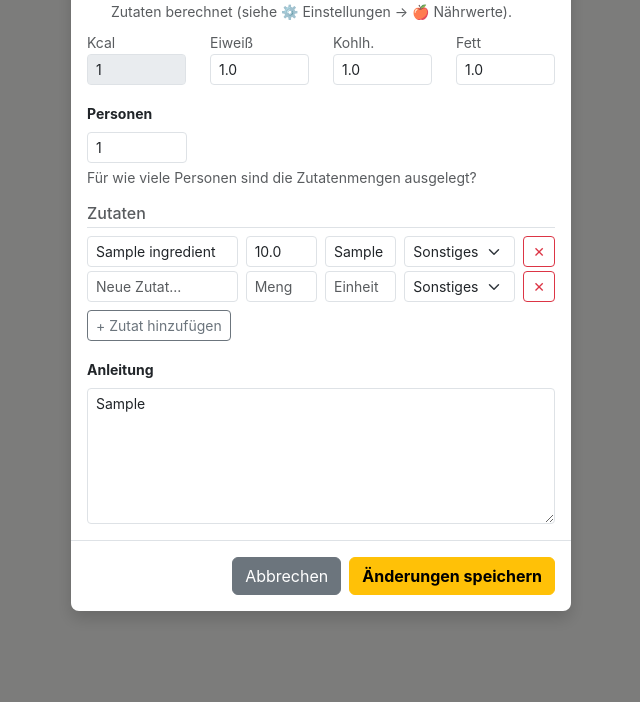
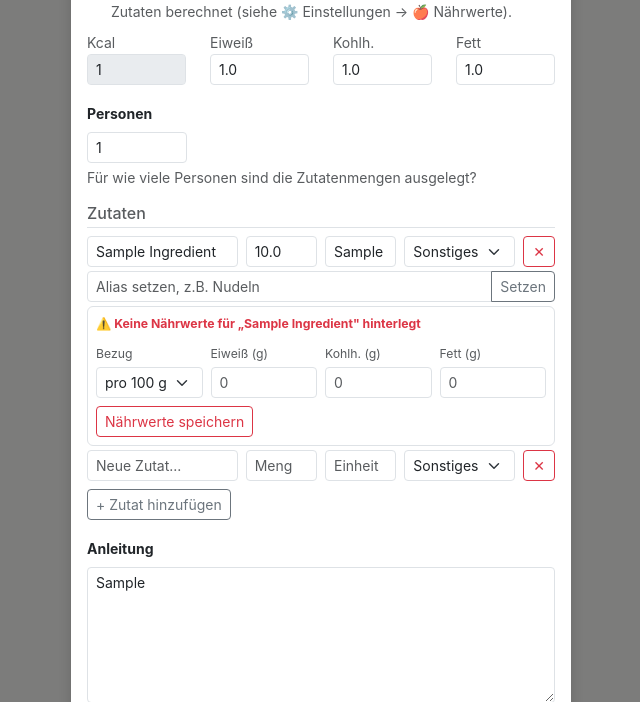
Before and after one commit to GurKeSaLaT/Speiseplan, a Flask app: page /manage/recipe/edit-list in a window 1280 px wide, after a click on "Bearbeiten ✏️". Shown: the part 665-1367 px from the top of the page, without its empty margins (319-959 px from the left). Run offline with Flask 3, Linux system fonts and the light colour scheme; tables that the repository leaves empty hold one stand-in row (values such as "Sample post"); some libraries are stand-ins or nearby versions.

Commit message:
Rezept bearbeiten: Zutatenname zeigt Alias, echter Name erst nach Klick
Jede bestehende Zutatenzeile im Bearbeiten-Modal zeigt jetzt standardmäßig
den über eine evtl. Alias-Zuordnung aufgelösten kanonischen Namen (z.B.
"Nudeln" statt "Fusilli") als reinen Anzeigetext - ein Klick (oder
Enter/Leertaste) blendet stattdessen das echte, editierbare Feld mit dem
tatsächlich für dieses Rezept gespeicherten Namen ein. Der eigentliche
Formularwert ändert sich dabei nie von selbst, nur eine bewusste
Bearbeitung überschreibt ihn - ein Speichern ohne Anfassen des Felds
kann den Namen also nicht versehentlich durch den Alias ersetzen.

Außerdem erscheint der Alias-/Nährwert-Hinweis (inkl. "Nährwerte
nachtragen"-Kasten) jetzt auch für bereits ausgefüllte Zutatenzeilen
direkt beim Öffnen des Bearbeiten-Modals, nicht erst wenn man ins Feld
tippt - identisch zum Verhalten beim Anlegen eines neuen Rezepts.

Co-Authored-By: Claude Sonnet 5 <noreply@anthropic.com>
Claude-Session: https://claude.ai/code/session_013hFCAr2RjYrLemGjnkq9mE

```diff
--- a/routes/recipes.py
+++ b/routes/recipes.py
@@ -27,6 +27,7 @@ from models import db, Category, Recipe, Ingredient
 from services.seasons import (
     SEASONS, save_recipe_seasons, describe_recipe_seasons, format_recipe_seasons
 )
+from services.ingredient_aliases import normalize_ingredient_name
 from services.nutrition import compute_calories, compute_recipe_nutrition
 from services.recipe_import import fetch_recipe_from_url, RecipeImportError
 from services.settings import get_display_units
@@ -81,11 +82,16 @@ def recipe_edit_list_view():
     recipe_season_info = {}
     # Zutatenmengen werden kanonisch (immer g/ml) gespeichert, aber in der
     # vom Nutzer gewählten Einheit (siehe services/settings.py) im
-    # Bearbeiten-Formular vorbefüllt - Ingredient-ID -> (amount, unit) für
-    # die Formularfelder in recipe_edit_list.html. Ein Speichern OHNE
-    # Änderung liefert über normalize_amount_unit() wieder exakt denselben
-    # kanonischen Wert (siehe services/units.py-Docstring), das Umrechnen
-    # hier ist also verlustfrei umkehrbar.
+    # Bearbeiten-Formular vorbefüllt - Ingredient-ID -> (amount, unit,
+    # canonical_name) für die Formularfelder in recipe_edit_list.html. Ein
+    # Speichern OHNE Änderung liefert über normalize_amount_unit() wieder
+    # exakt denselben kanonischen Wert (siehe services/units.py-Docstring),
+    # das Umrechnen hier ist also verlustfrei umkehrbar. canonical_name
+    # (dritter Wert) ist der über eine evtl. bestehende Alias-Zuordnung
+    # aufgelöste Name (siehe services/ingredient_aliases.py) - das Template
+    # zeigt ihn standardmäßig statt des tatsächlich gespeicherten Namens an
+    # (erst ein Klick ins Feld legt Letzteren zum Bearbeiten frei, siehe
+    # static/ingredient_alias_hint.js: wireEditableIngredientNames).
     display_units = get_display_units()
     ingredient_display = {}
     for recipe in recipes:
@@ -99,7 +105,8 @@ def recipe_edit_list_view():
             'labels': format_recipe_seasons(recipe),
         }
         for ing in recipe.ingredients:
-            ingredient_display[ing.id] = convert_for_display(ing.amount, ing.unit, display_units)
+            display_amount, display_unit = convert_for_display(ing.amount, ing.unit, display_units)
+            ingredient_display[ing.id] = (display_amount, display_unit, normalize_ingredient_name(ing.name))
 
     return render_template(
         'recipe_edit_list.html', recipes=recipes, categories=categories,
--- a/templates/recipe_edit_list.html
+++ b/templates/recipe_edit_list.html
@@ -64,6 +64,18 @@
     <option value="{{ canonical }}"></option>
     {% endfor %}
 </datalist>
+
+<style>
+/* Anzeige-Zeile für den aufgelösten Alias-Namen einer Zutat (siehe
+   static/ingredient_alias_hint.js: wireEditableIngredientNames) - optisch
+   wie das <input> darunter, aber selbst kein Formularfeld. */
+.ing-name-display {
+    cursor: pointer;
+    overflow: hidden;
+    text-overflow: ellipsis;
+    white-space: nowrap;
+}
+</style>
 
 <!-- MODALS FÜR DAS BEARBEITEN -->
 {% for recipe in recipes %}
@@ -153,7 +165,21 @@
                         <div class="ingredient-row mb-1">
                             <div class="row g-2">
                                 <div class="col-4">
-                                    <input type="text" name="ing_name[]" class="form-control form-control-sm" value="{{ ing.name }}" list="ingredients-datalist" autocomplete="off">
+                                    {# Zeigt standardmäßig den (über eine evtl.
+                                       bestehende Alias-Zuordnung aufgelösten)
+                                       kanonischen Namen (disp[2]) statt des
+                                       tatsächlich für DIESES Rezept
+                                       gespeicherten Namens - ein Klick
+                                       blendet stattdessen das echte,
+                                       editierbare Feld ein (siehe
+                                       static/ingredient_alias_hint.js:
+                                       wireEditableIngredientNames). Der
+                                       eigentliche Eingabewert (ing.name)
+                                       ändert sich dadurch NIE von sich aus -
+                                       nur eine bewusste Bearbeitung durch den
+                                       Nutzer überschreibt ihn. #}
+                                    <span class="form-control form-control-sm ing-name-display" tabindex="0" role="button" title="Klicken zum Bearbeiten">{{ disp[2] }}</span>
+                                    <input type="text" name="ing_name[]" class="form-control form-control-sm ing-name-input d-none" value="{{ ing.name }}" list="ingredients-datalist" autocomplete="off">
                                 </div>
                                 <div class="col-2"><input type="number" step="0.1" name="ing_amount[]" class="form-control form-control-sm" value="{{ disp[0] }}"></div>
                                 <div class="col-2"><input type="text" name="ing_unit[]" class="form-control form-control-sm" value="{{ disp[1] }}"></div>
```
Also changed, not shown: static/ingredient_alias_hint.js (+53 -0 lines), tests/test_routes_recipes.py (+42 -0 lines).
